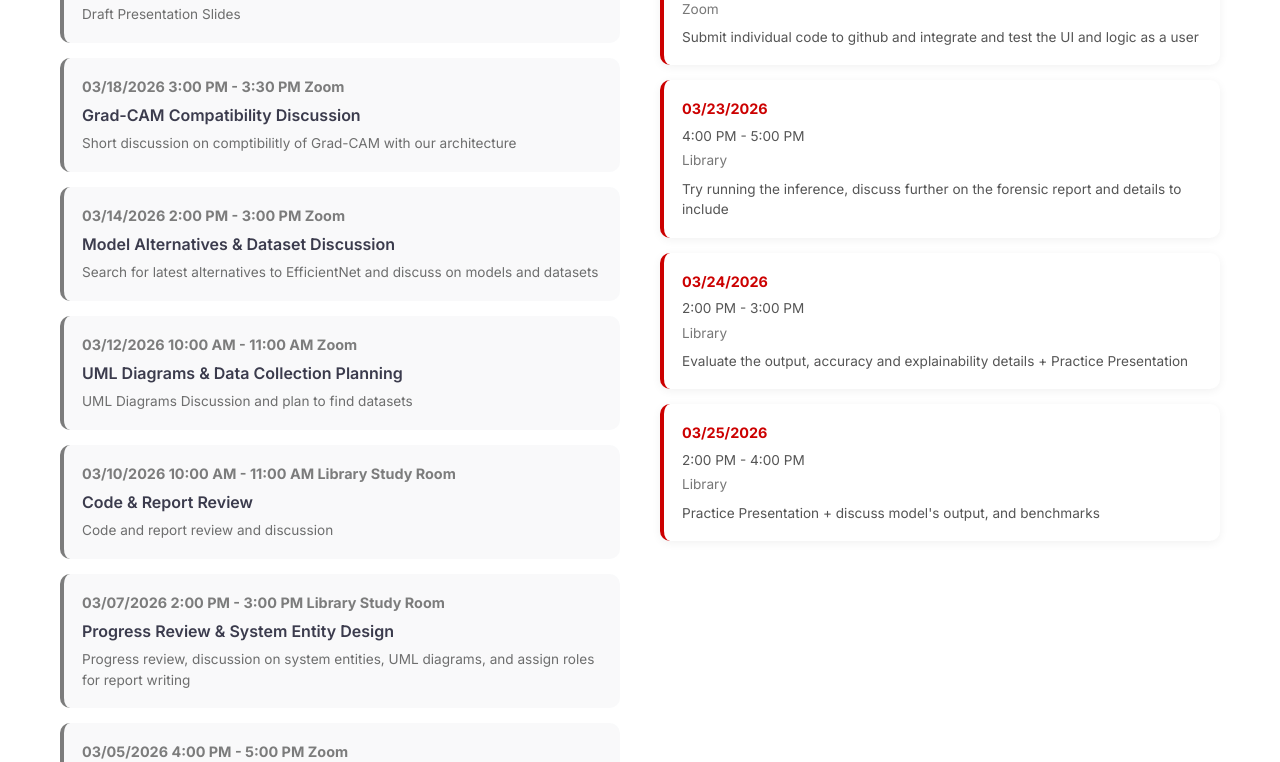
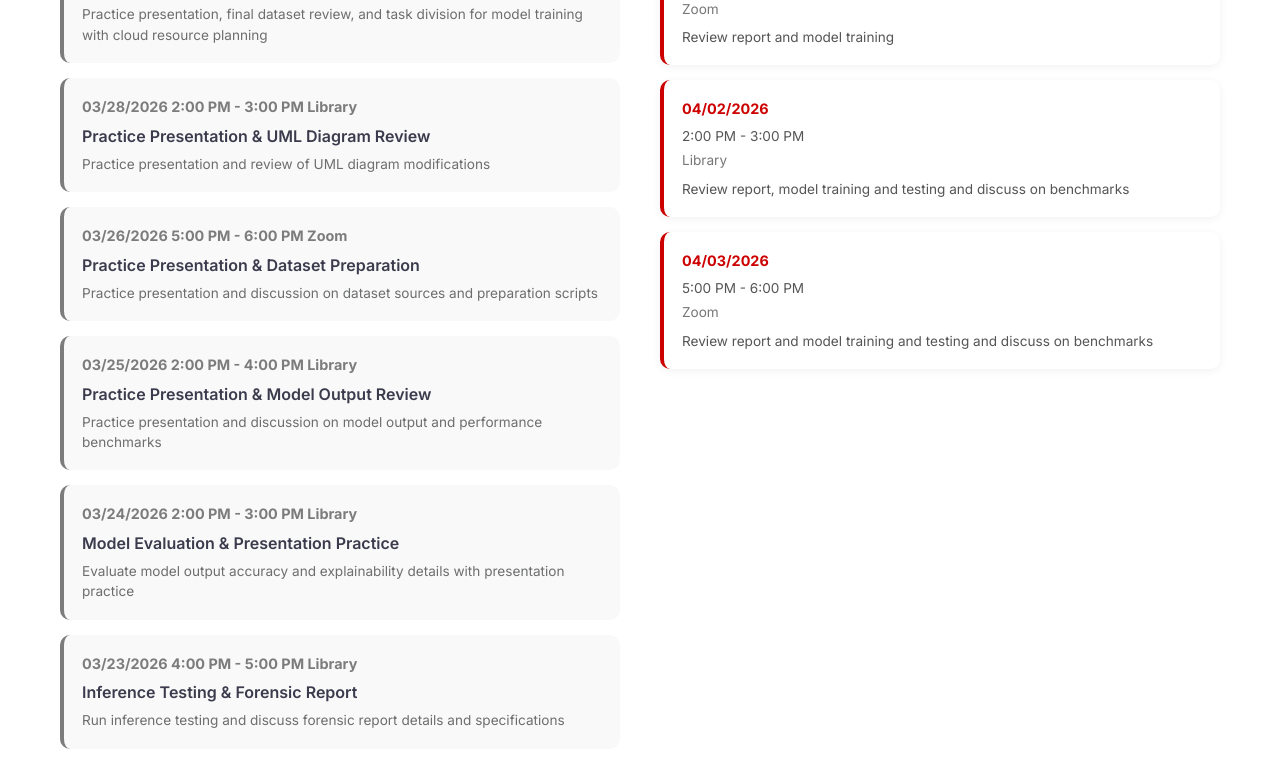
Before and after one commit to abhikarki/deepfake-detection-team-page, a React (Vite) app: page / in a window 1280 px wide. Shown: the part 1100-1862 px from the top of the page. Built offline with nearby package versions, Linux system fonts and the light colour scheme.

Commit message:
updated schedules

```diff
--- a/src/App.jsx
+++ b/src/App.jsx
@@ -30,6 +30,15 @@ function App() {
   ];
 
   const pastMeetings = [
+    { date: "03/30/2026    2:00 PM - 4:00 PM    Library", title: "Practice Presentation & Model Training Preparation", summary: "Practice presentation, final dataset review, and task division for model training with cloud resource planning" },
+    { date: "03/28/2026    2:00 PM - 3:00 PM    Library", title: "Practice Presentation & UML Diagram Review", summary: "Practice presentation and review of UML diagram modifications" },
+    { date: "03/26/2026    5:00 PM - 6:00 PM    Zoom", title: "Practice Presentation & Dataset Preparation", summary: "Practice presentation and discussion on dataset sources and preparation scripts" },
+    { date: "03/25/2026    2:00 PM - 4:00 PM    Library", title: "Practice Presentation & Model Output Review", summary: "Practice presentation and discussion on model output and performance benchmarks" },
+    { date: "03/24/2026    2:00 PM - 3:00 PM    Library", title: "Model Evaluation & Presentation Practice", summary: "Evaluate model output accuracy and explainability details with presentation practice" },
+    { date: "03/23/2026    4:00 PM - 5:00 PM    Library", title: "Inference Testing & Forensic Report", summary: "Run inference testing and discuss forensic report details and specifications" },
+
+    { date: "03/22/2026    11:00 AM - 1:00 PM    Zoom", title: "Code Integration & UI Testing", summary: "Submit individual code to GitHub and integrate and test UI with logic validation" },
+
     { date: "03/21/2026    6:00 PM - 7:00 PM    Zoom", title: "Draft Presentation Slides", summary: "Draft Presentation Slides" },
     { date: "03/18/2026    3:00 PM - 3:30 PM    Zoom", title: "Grad-CAM Compatibility Discussion", summary: "Short discussion on comptibilitly of Grad-CAM with our architecture" },
     { date: "03/14/2026    2:00 PM - 3:00 PM    Zoom", title: "Model Alternatives & Dataset Discussion", summary: "Search for latest alternatives to EfficientNet and discuss on models and datasets" },
@@ -51,11 +60,10 @@ function App() {
   ];
 
   const upcomingMeetings = [
-        { date: "03/22/2026", time: "11:00 AM - 1:00 PM", location: "Zoom", agenda: "Submit individual code to github and integrate and test the UI and logic as a user" },
-        { date: "03/23/2026", time: "4:00 PM - 5:00 PM", location: "Library", agenda: "Try running the inference, discuss further on the forensic report and details to include" },
-        { date: "03/24/2026", time: "2:00 PM - 3:00 PM", location: "Library", agenda: "Evaluate the output, accuracy and explainability details + Practice Presentation" },
-        { date: "03/25/2026", time: "2:00 PM - 4:00 PM", location: "Library", agenda: "Practice Presentation + discuss model's output, and benchmarks" },
-  ];
+        { date: "03/31/2026", time: "11:00 AM - 1:00 PM", location: "Zoom", agenda: "Review report and model training" },
+        { date: "04/02/2026", time: "2:00 PM - 3:00 PM", location: "Library", agenda: "Review report, model training and testing and discuss on benchmarks" },
+        { date: "04/03/2026", time: "5:00 PM - 6:00 PM", location: "Zoom", agenda: "Review report and model training and testing and discuss on benchmarks" },
+      ];
 
   return (
     <div className="app">
```
